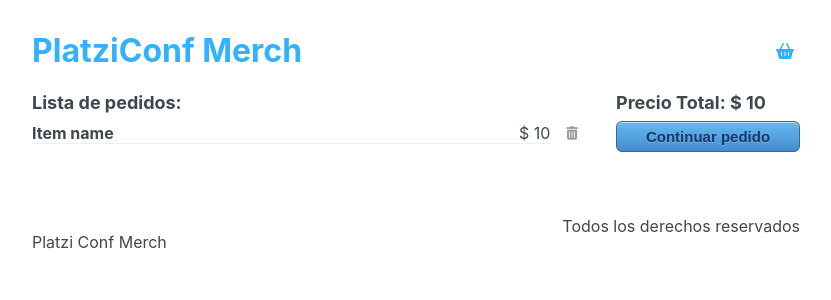
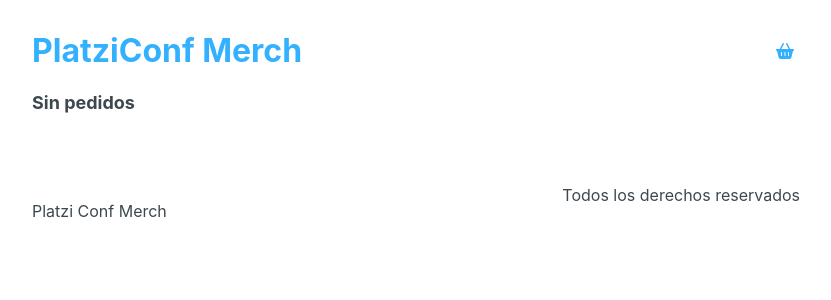
Before and after one commit to alex-chip/Platzi-conf-merch, a React app: page /checkout in a window 1280 px wide. Shown: the top 300 px of the page, without its empty margins (224-1055 px from the left). Built offline with nearby package versions, Linux system fonts and the light colour scheme.

Commit message:
checkout:suma total de los productos

```diff
--- a/src/components/Product/index.js
+++ b/src/components/Product/index.js
@@ -17,7 +17,7 @@
         </h2>
         <p>{description}</p>
       </div>
-      <button type="button" onClick={handleAddToCart}>Comprar</button>
+      <button type="button" onClick={handleAddToCart(product)}>Comprar</button>
     </section>
   )
 }
--- a/src/components/Products/index.js
+++ b/src/components/Products/index.js
@@ -8,7 +8,7 @@
   const { state, addToCart } = useContext(AppContext)
   const { products } = state
 
-  const handleAddToCart = (product) => {
+  const handleAddToCart = product => () => {
     addToCart(product)
   }
 
--- a/src/containers/Checkout/index.js
+++ b/src/containers/Checkout/index.js
@@ -1,27 +1,54 @@
-import React from 'react'
+import React, { useContext, useMemo } from 'react'
 import { Link } from 'react-router-dom'
+import AppContext from '../../context/AppContext'
 
-const Checkout = () => (
+const Checkout = () => {
+  const { state: { cart }, removeFromCart } = useContext(AppContext)
+  // const { cart } = state
+
+  const quantityCartProducts = useMemo(() => cart.length
+    // return cartLength
+  , [cart])
+
+  const handleRemove = (product, index) => () => {
+    removeFromCart(product, index)
+  }
+
+  const handleSumTotal = useMemo(() =>
+    cart.reduce((accumulator, currentValue) => accumulator + currentValue.price, 0)
+    // const sum = cart.reduce(reducer, 0)
+    // return sum
+  , [cart])
+
+  return (
     <section className="Checkout">
       <div className="Checkout-content">
-      <h3>Lista de pedidos:</h3>
-      <div className="Checkout-item">
+        {quantityCartProducts > 0 ? <h3>Lista de pedidos:</h3> : <h3>Sin pedidos</h3>}
+        {cart.map((item, index) => (
+          <div key={item.id} className="Checkout-item">
             <div className="Checkout-element">
-          <h4>Item name</h4>
-          <span>$ 10</span>
+              <h4>{item.title}</h4>
+              <span>
+                $
+                {item.price}
+              </span>
             </div>
-        <button type="button">
-          <i className='fas fa-trash-alt'></i>
+            <button type="button" onClick={handleRemove(item, index)}>
+              <i className='fas fa-trash-alt' />
             </button>
           </div>
+        ))}
       </div>
+      {cart.length > 0 && (
         <div className="Checkout-sidebar">
-      <h3>Precio Total: $ 10</h3>
+          <h3>{`Precio Total: $ ${handleSumTotal}`}</h3>
           <Link to='/checkout/information'>
             <button type="button">Continuar pedido</button>
           </Link>
         </div>
+      )}
     </section>
   )
+}
 
 export default Checkout
--- a/src/hooks/useInitialState.js
+++ b/src/hooks/useInitialState.js
@@ -11,10 +11,10 @@
     })
   }
 
-  const removeFromCart = payload => {
+  const removeFromCart = (payload, indexToRemove) => {
     setState({
       ...state,
-      cart: state.cart.filter(items => items.id !== payload.id)
+      cart: state.cart.filter((_item, indexCurrent) => indexCurrent !== indexToRemove)
     })
   }
 
```
Lines whose indentation alone changed are shown as unchanged.
